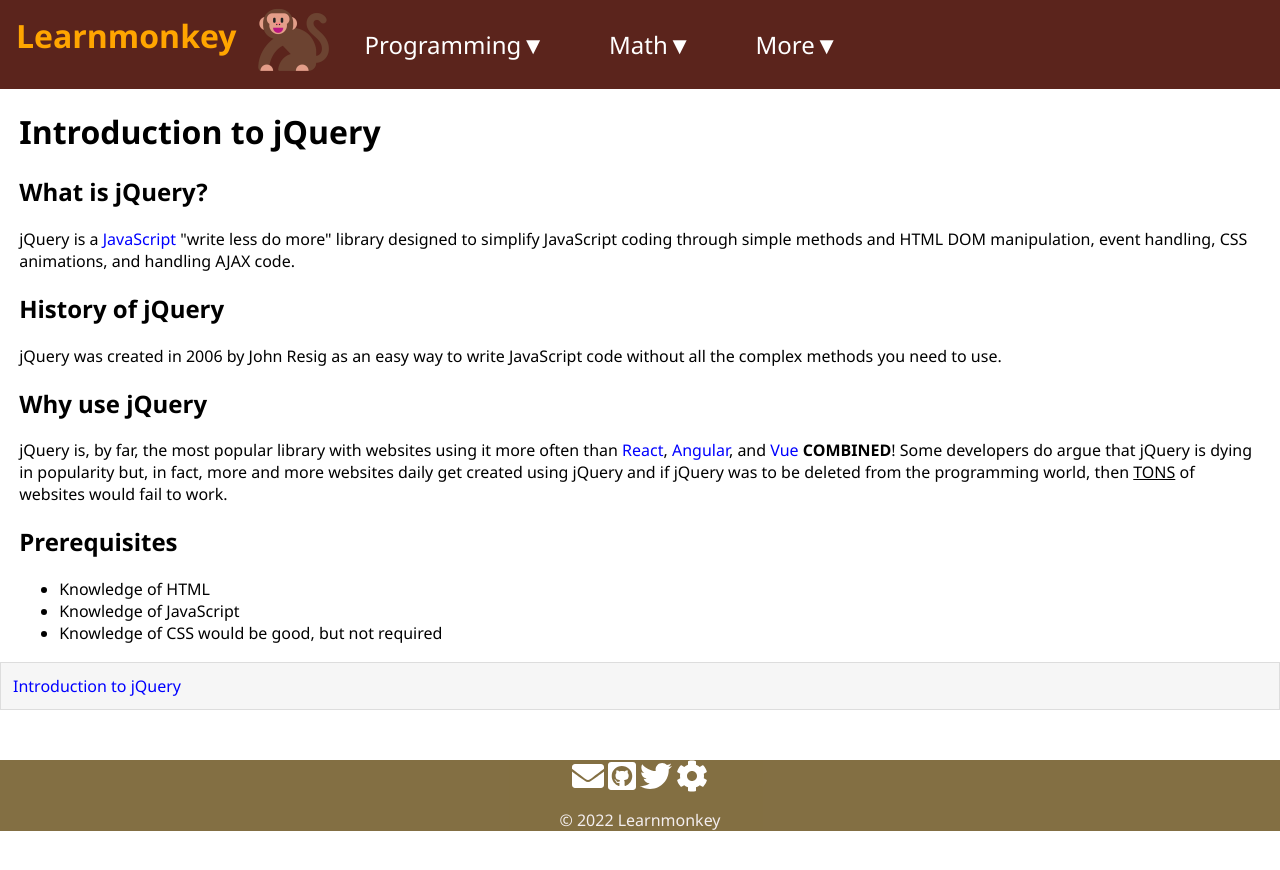
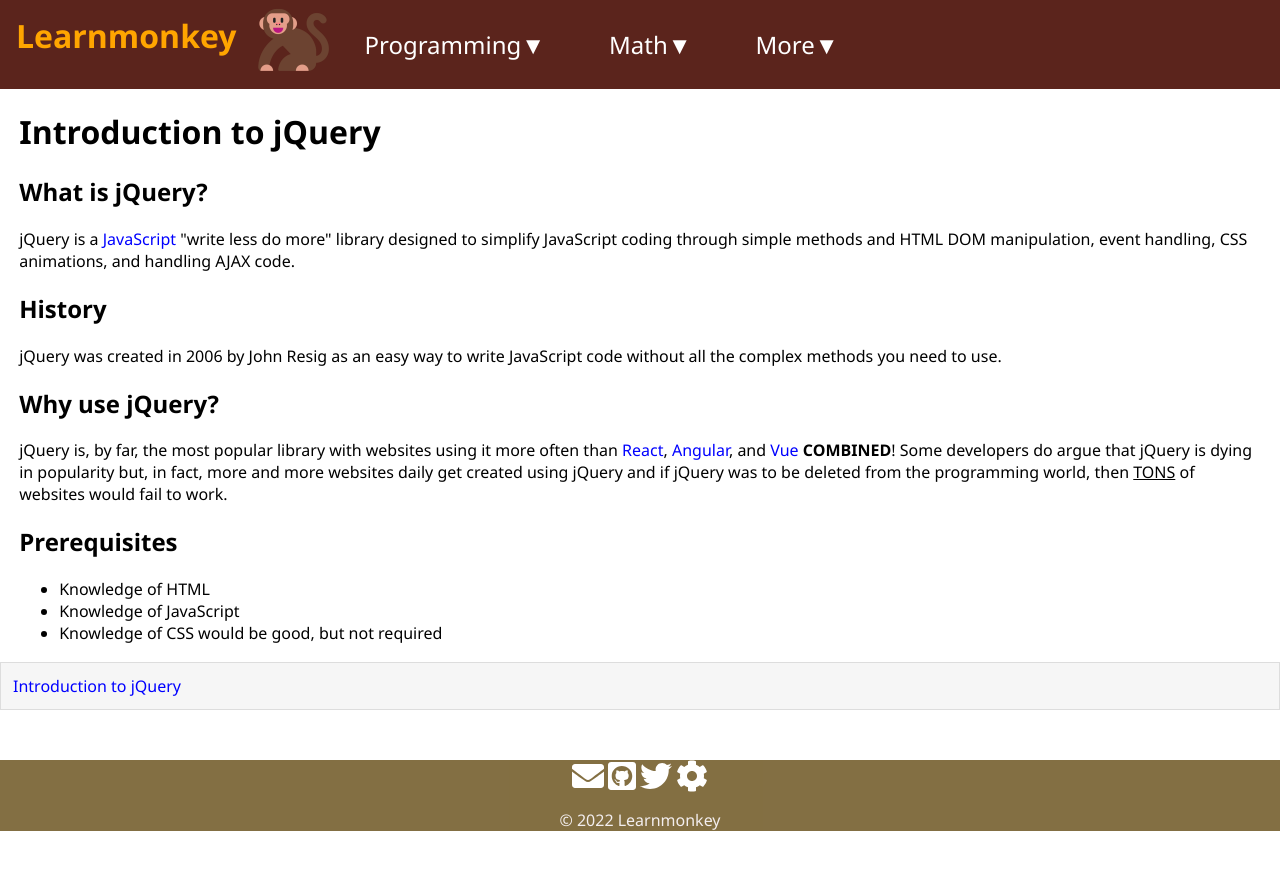
Before and after one commit to learnmonkey/learnmonkey.github.io, a Jekyll site: the page built from programming/javascript/jquery/index.html, in a window 1280 px wide. Shown: the top 870 px of the page. Built offline with Jekyll 4.4.1, drawn with Linux system fonts in a browser that asks for light colours; nearby versions of some CDN libraries.

Commit message:
Edit section name

```diff
--- a/programming/javascript/jquery/index.html
+++ b/programming/javascript/jquery/index.html
@@ -12,12 +12,12 @@ layout: jquery
 </section>
 
 <section>
-    <h2>History of jQuery</h2>
+    <h2>History</h2>
     <p>jQuery was created in 2006 by John Resig as an easy way to write JavaScript code without all the complex methods you need to use.</p>
 </section>
 
 <section>
-    <h2>Why use jQuery</h2>
+    <h2>Why use jQuery?</h2>
     <p>jQuery is, by far, the most popular library with websites using it more often than <a href="/programming/javascript/react/">React</a>, <a href="/programming/javascript/angular/">Angular</a>, and <a href="/programming/javascript/vue/">Vue</a> <b>COMBINED</b>! Some developers do argue that jQuery is dying in popularity but, in fact, more and more websites daily get created using jQuery and if jQuery was to be deleted from the programming world, then <u>TONS</u> of websites would fail to work.</p>
 </section>
 
```
